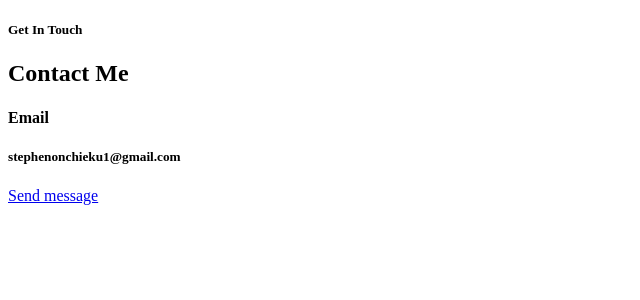
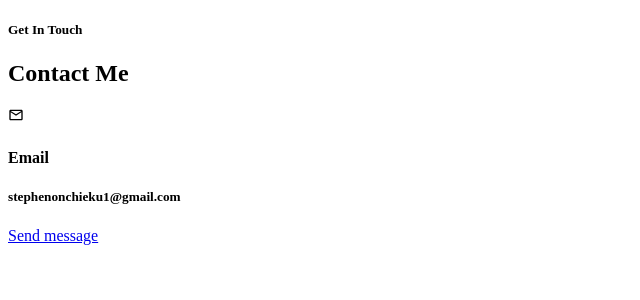
Before and after one commit to stephenonchieku1/friday.com, a React (Create React App) app: page / in a window 1280 px wide. Shown: the top 300 px of the page, without its empty margins (0-640 px from the left). Built offline with nearby package versions, Linux system fonts and the light colour scheme.

Commit message:
updated contact form

```diff
--- a/src/components/Contacts.js
+++ b/src/components/Contacts.js
@@ -10,6 +10,7 @@ function Contacts() {
              <div className='container contact_container'>
                 <div className='contact_options'>
                    <article className='contact_option'>
+                    <MdOutlineEmail/>
                     <h4>Email</h4>
                     <h5>stephenonchieku1@gmail.com</h5>
                     <a href='mailto:stephenonchieku1@gmail.com'>Send message</a>
```
